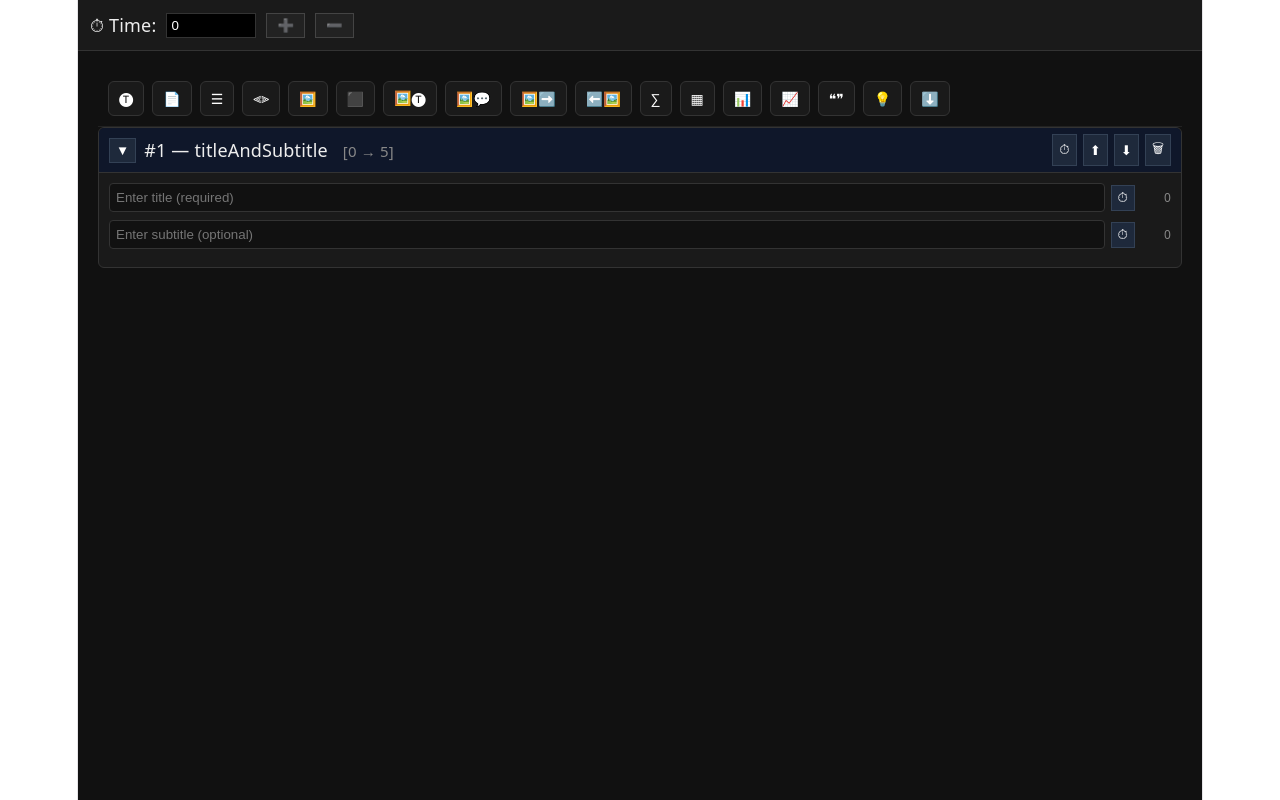
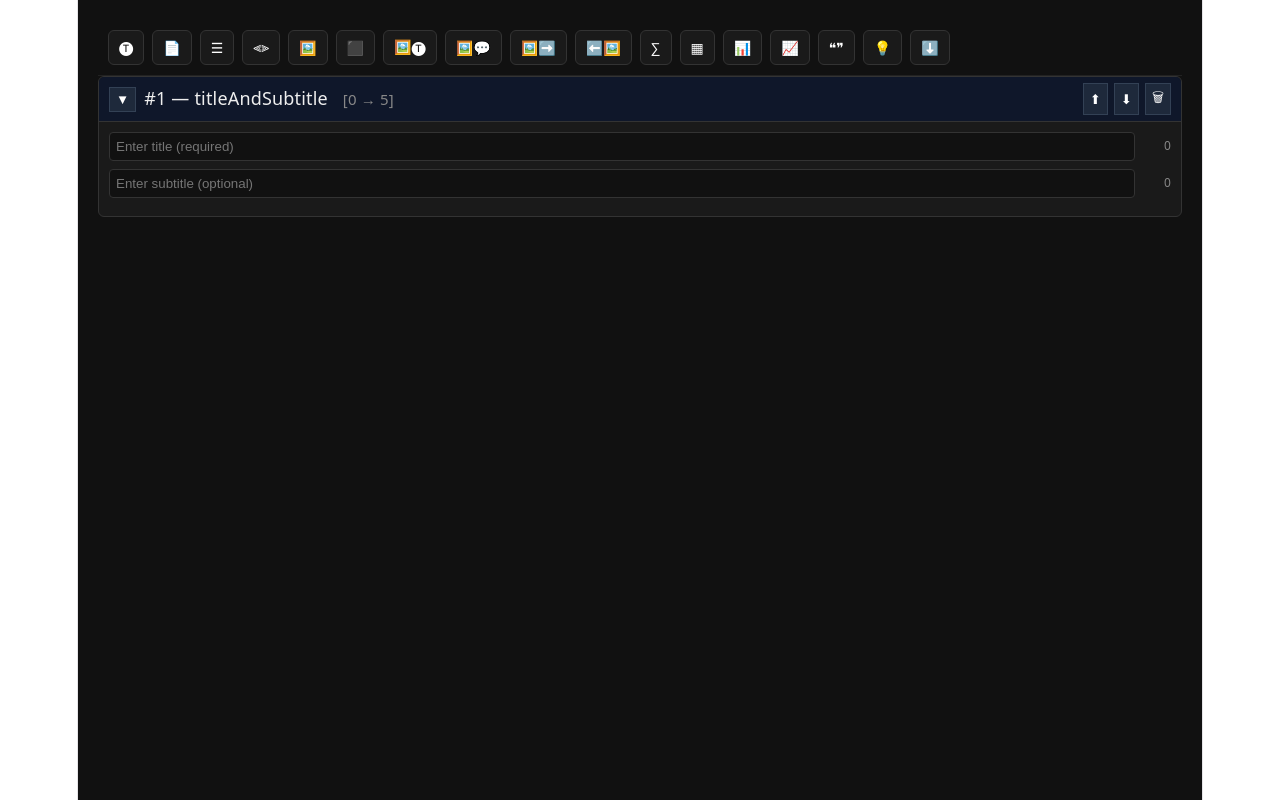
Before and after one commit to bilza2023/taleem-editor-svelte, a Svelte app: page / in a window 1280 px wide. Both pictures are taken after a click on the button "titleAndSubtitle". Built offline with nearby package versions, Linux system fonts and the light colour scheme.

Commit message:
cleaned-

```diff
--- a/src/App.svelte
+++ b/src/App.svelte
@@ -7,23 +7,11 @@
   // let deck = equationDeck;
   let deck = {deck:[]};
 
-  // 🔥 single source of time
-  let currentTime = 0;
 </script>
 
 <div class="app">
 
-  <!-- TIME CONTROL (ONLY HERE) -->
-  <div class="time-bar">
-    <span>⏱ Time:</span>
-
-    <input type="number" bind:value={currentTime} />
-
-    <button on:click={() => currentTime += 1}>➕</button>
-    <button on:click={() => currentTime -= 1}>➖</button>
-  </div>
-
-  <Editor bind:deck={deck} {currentTime} />
+  <Editor bind:deck={deck}/>
 
 </div>
 
@@ -35,32 +23,4 @@
     font-family: system-ui;
   }
 
-  .time-bar {
-    display: flex;
-    gap: 10px;
-    align-items: center;
-    padding: 12px;
-    border-bottom: 1px solid #333;
-    background: #1a1a1a;
-  }
-
-  input {
-    width: 80px;
-    background: #000;
-    color: #fff;
-    border: 1px solid #333;
-    padding: 4px;
-  }
-
-  button {
-    background: #222;
-    color: #fff;
-    border: 1px solid #444;
-    padding: 4px 10px;
-    cursor: pointer;
-  }
-
-  button:hover {
-    background: #333;
-  }
 </style>
--- a/src/editor/Editor.svelte
+++ b/src/editor/Editor.svelte
@@ -115,32 +115,7 @@
 
   URL.revokeObjectURL(url);
 }
-function setStartTime(i) {
-  const T = currentTime;
 
-  const arr = deck.deck;
-
-  // first slide always starts at 0
-  if (i === 0) {
-    arr[0].start = 0;
-    if (arr[0].end <= 0) arr[0].end = 1;
-    deck.deck = [...arr];
-    return;
-  }
-
-  // previous slide ends here
-  arr[i - 1].end = T;
-
-  // current slide starts here
-  arr[i].start = T;
-
-  // safety: ensure end > start
-  if (arr[i].end <= arr[i].start) {
-    arr[i].end = arr[i].start + 1;
-  }
-
-  deck.deck = [...arr]; // trigger reactivity
-}
 </script>
 
 <div class="editor">
@@ -169,7 +144,6 @@ function setStartTime(i) {
           </span>
         </div>
         <div class="right">
-          <button on:click={() => setStartTime(i)}>⏱</button>
           <button on:click={() => moveUp(i)}>⬆</button>
           <button on:click={() => moveDown(i)}>⬇</button>
           <button on:click={() => deleteSlide(i)}>🗑</button>
--- a/src/editor/components/TitleAndSubtitleEditor.svelte
+++ b/src/editor/components/TitleAndSubtitleEditor.svelte
@@ -61,9 +61,9 @@
     placeholder="Enter title (required)"
   />
 
-  <button on:click={() => setShowAt(slide.data[0])}>
+  <!-- <button on:click={() => setShowAt(slide.data[0])}>
     ⏱
-  </button>
+  </button> -->
 
   <span class="time">{slide.data[0].showAt}</span>
 </div>
@@ -75,9 +75,9 @@
     placeholder="Enter subtitle (optional)"
   />
 
-  <button on:click={() => setShowAt(slide.data[1])}>
+  <!-- <button on:click={() => setShowAt(slide.data[1])}>
     ⏱
-  </button>
+  </button> -->
 
   <span class="time">{slide.data[1].showAt}</span>
 </div>
```
Also changed, not shown: 5 other files (tests, documents, lock files or other folders).
